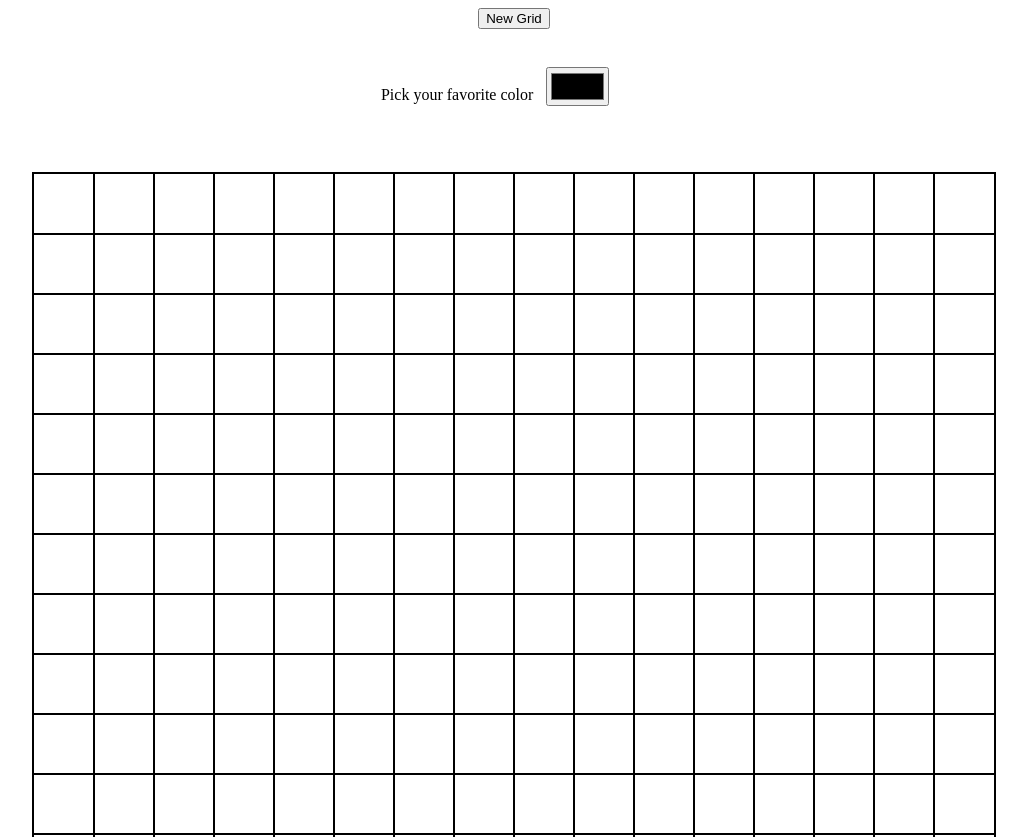
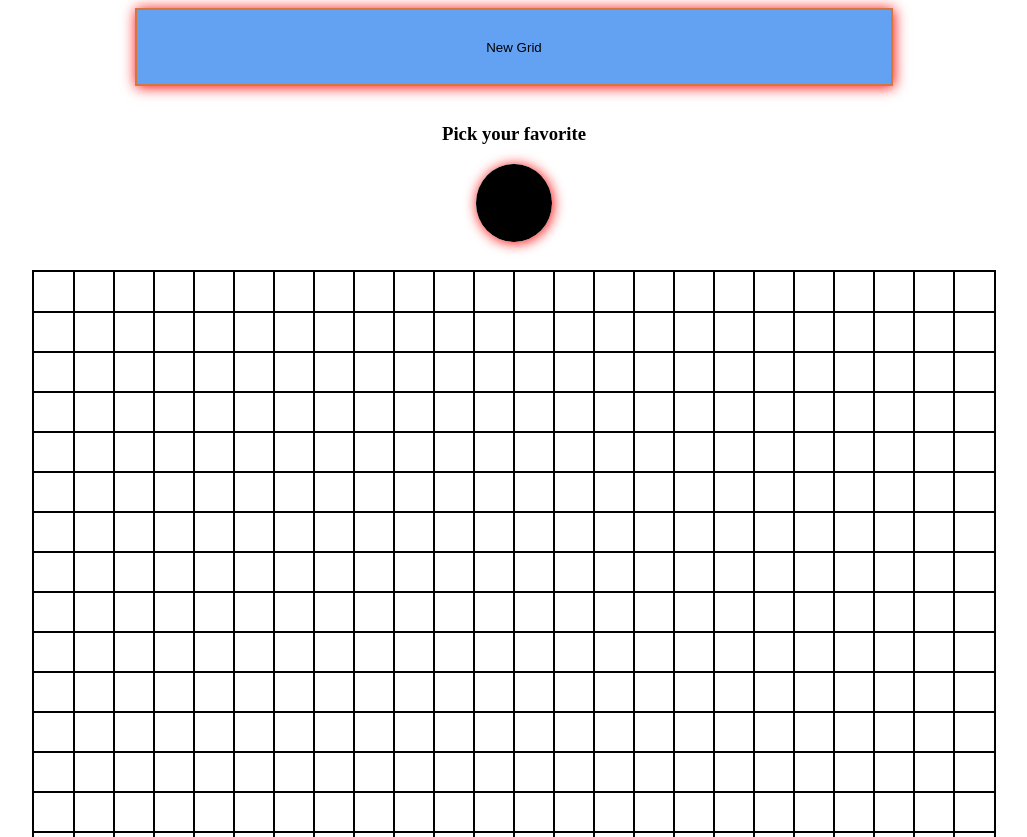
Before and after one commit to Chonkar-jay/Sketch_pad, a plain HTML site: page index.html in a window 1280 px wide. Shown: the top 837 px of the page, without its empty margins (126-1153 px from the left). Drawn offline with Linux system fonts and the light colour scheme.

Commit message:
GIT
Changed some css and js.

```diff
--- a/index.css
+++ b/index.css
@@ -1,3 +1,20 @@
+.newGrid
+{
+	height: 10%;
+	width: 100%;
+	border: 2px solid rgba(255, 102, 0, 0.74);
+	background-color:#1e77ecb0;
+}
+.newGrid:hover
+{
+	background-color: #0b66ee65;
+}
+#newGrid
+{
+	box-shadow: 1px 1px 13px red;
+	margin-left: 20%;
+	margin-right: 20%;
+}
 #container {
 	position: relative;
 	top: 30px;
@@ -9,7 +26,6 @@
 	padding: 0;
 
 }
-
 .grid {
 	margin:0;
 	padding:0;
@@ -17,10 +33,25 @@
 	outline:1px solid #000;
 	display:inline-block;
 }
-.color_picker
+/* .color_picker
 {
     height: 5%;
     width: 5%;
     margin: 3%;
     margin-left: 1%;
-}
+} */
+.color_pick {
+		width:6%;
+	 	height:10%;
+	  	overflow: hidden;
+	  	border-radius:100%;
+	  	/* border: 2px solid rgba(238, 45, 45, 0.979); */
+	  	box-shadow: 1px 1px 13px red;
+  }
+  input[type='color'] {
+	  width:100%;
+	  height:100%;
+	  background: #ffffff 0% 0% no-repeat padding-box;
+	  box-shadow: 0px 3px 6px #0000001A;
+	  transform: scale(1.5);
+  }
--- a/index.html
+++ b/index.html
@@ -8,8 +8,13 @@
 
 <body>
 
-<center><button class="newGrid">New Grid</button></center>
-<center>Pick your favorite color<input type="color" class="color_picker" id="1"></center>
+<center id="newGrid"><button class="newGrid" >New Grid</button></center><br>
+<!-- <center>Pick your favorite color<input type="color" class="color_picker" id="1" ></center> -->
+<center><h3>Pick your favorite</h3>
+<div class="color_pick">
+	<input type="color" value="#fff">
+</div>
+</center>
 <div id="container"></div>
 
 <br><br>
--- a/index.js
+++ b/index.js
@@ -28,7 +28,7 @@ function createGrid(x) {
   };
 
   document.addEventListener("DOMContentLoaded", function() {
-    createGrid(16);
+    createGrid(24);
 
     var gridItems = document.querySelectorAll(".grid");
     gridItems.forEach(function(item) {
@@ -49,3 +49,13 @@ function createGrid(x) {
       });
     });
   });
+
+
+
+  const color = document.getElementById('favcolor').value;
+
+document.querySelectorAll(".row").forEach(function(row) {
+  row.addEventListener("mouseover", function() {
+    this.style.backgroundColor = color;
+  });
+});
```
